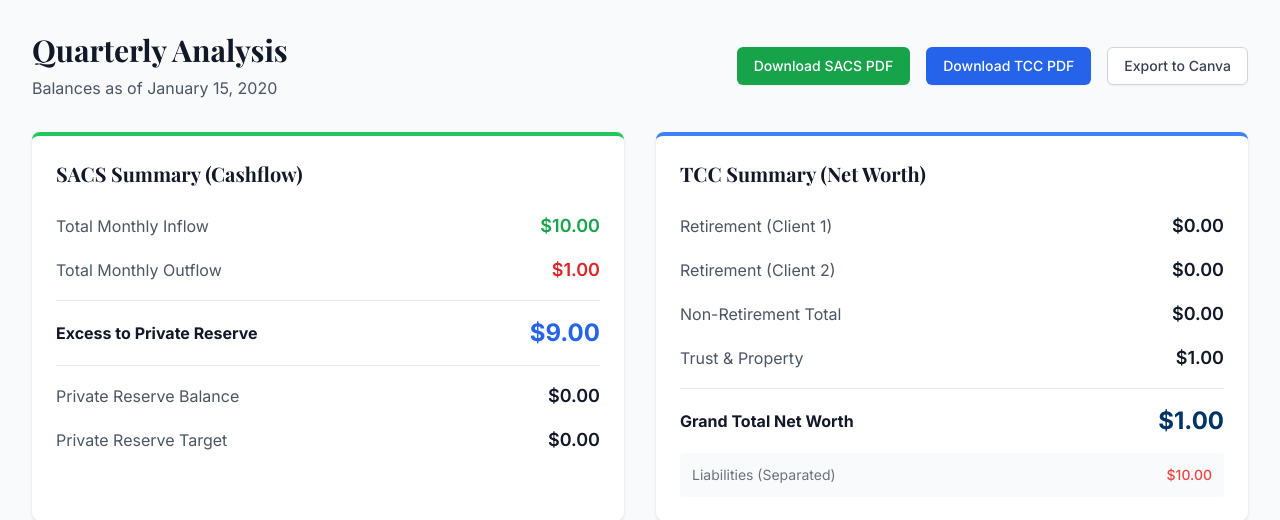
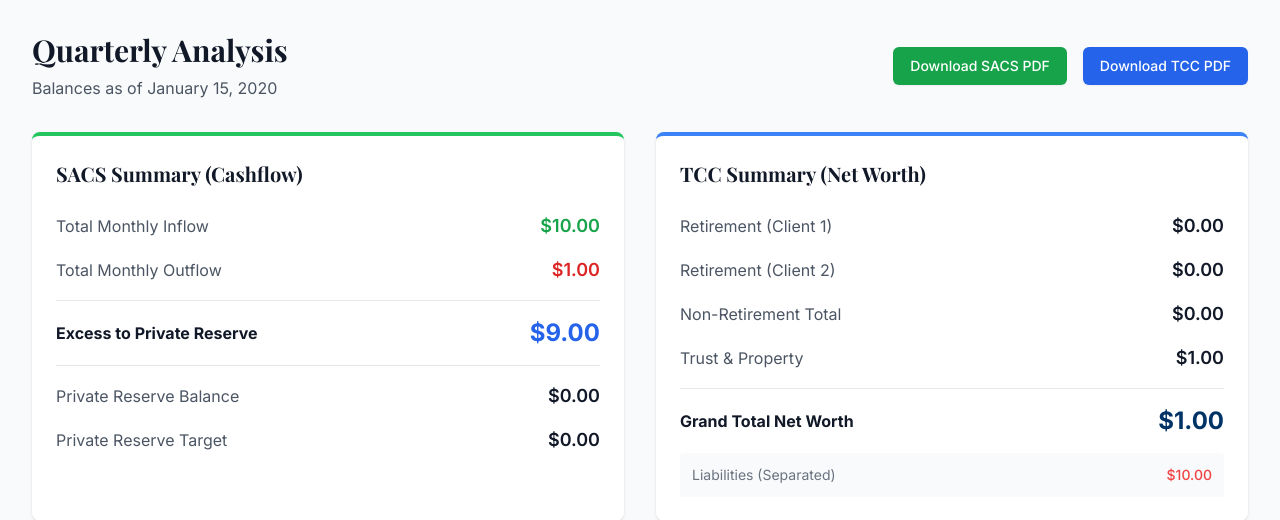
Before and after one commit to jfrometa/AW-Client-Report-Portal, a Flask app: page /report/1 in a window 1280 px wide. Shown: the part 128-648 px from the top of the page. Run offline with Flask 3, Linux system fonts and the light colour scheme; tables that the repository leaves empty hold one stand-in row (values such as "Sample post"); some libraries are stand-ins or nearby versions.

Commit message:
reports open in a new page instead of navigating to the reports

```diff
--- a/app/templates/report_detail.html
+++ b/app/templates/report_detail.html
@@ -18,14 +18,11 @@
             <p class="text-gray-600 mt-2">Balances as of {{ report.report_date.strftime('%B %d, %Y') }}</p>
         </div>
         <div class="flex space-x-4">
-            <a href="{{ url_for('main.generate_sacs', report_id=report.id) }}" class="inline-flex items-center px-4 py-2 border border-transparent rounded-md shadow-sm text-sm font-medium text-white bg-green-600 hover:bg-green-700">
+            <a href="{{ url_for('main.generate_sacs', report_id=report.id) }}" target="_blank" class="inline-flex items-center px-4 py-2 border border-transparent rounded-md shadow-sm text-sm font-medium text-white bg-green-600 hover:bg-green-700">
                 Download SACS PDF
             </a>
-            <a href="{{ url_for('main.generate_tcc', report_id=report.id) }}" class="inline-flex items-center px-4 py-2 border border-transparent rounded-md shadow-sm text-sm font-medium text-white bg-blue-600 hover:bg-blue-700">
+            <a href="{{ url_for('main.generate_tcc', report_id=report.id) }}" target="_blank" class="inline-flex items-center px-4 py-2 border border-transparent rounded-md shadow-sm text-sm font-medium text-white bg-blue-600 hover:bg-blue-700">
                 Download TCC PDF
-            </a>
-            <a href="{{ url_for('main.export_canva', report_id=report.id) }}" class="inline-flex items-center px-4 py-2 border border-gray-300 rounded-md shadow-sm text-sm font-medium text-gray-700 bg-white hover:bg-gray-50">
-                Export to Canva
             </a>
         </div>
     </div>
```
